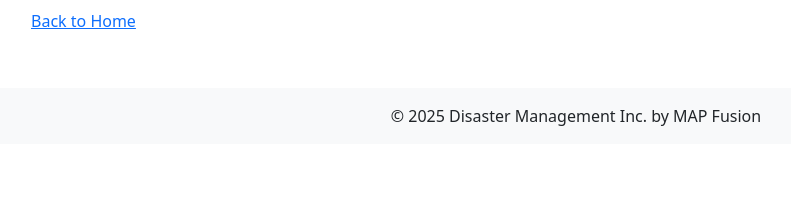
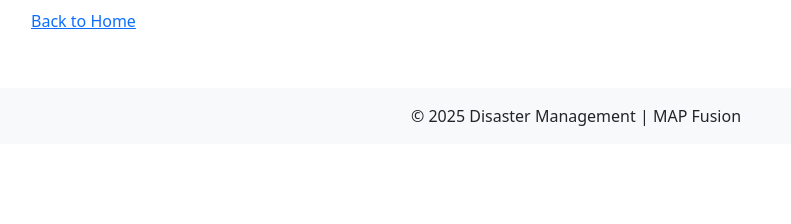
Before and after one commit to akhilr13/MAS, a Flask app: page /simulate in a window 1280 px wide. Shown: the part 576-800 px from the top of the page, without its empty margins (64-855 px from the left). Run offline with Flask 3, Linux system fonts and the light colour scheme.

Commit message:
Update simulate_form.html

```diff
--- a/templates/simulate_form.html
+++ b/templates/simulate_form.html
@@ -85,7 +85,7 @@
 
   <footer class="bg-light text-center py-3">
     <div class="container">
-      <p class="mb-0">&copy; 2025 Disaster Management Inc. by MAP Fusion</p>
+      <p class="mb-0">&copy; 2025 Disaster Management | MAP Fusion</p>
     </div>
   </footer>
 
```
